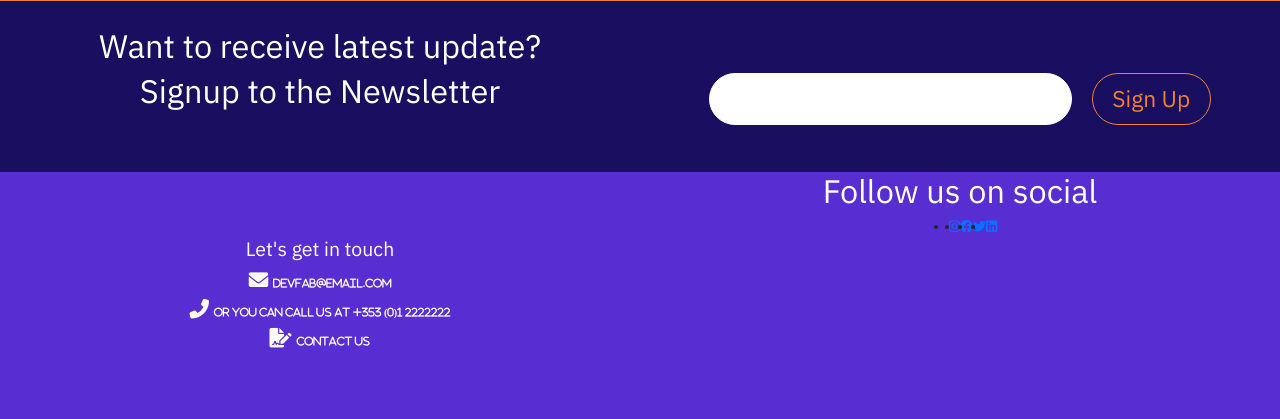
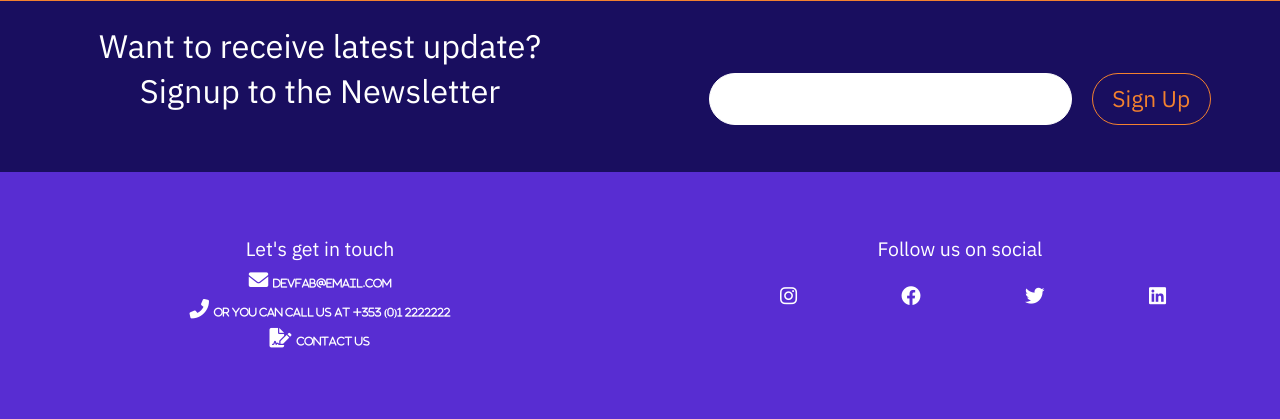
Before and after one commit to cartman1978/dev_fab-service, a Django app: page / in a window 1280 px wide. Shown: the part 1380-1799 px from the top of the page. Run offline with Django 3.2, Linux system fonts and the light colour scheme; some libraries are stand-ins or nearby versions.

Commit message:
styled social media section

```diff
--- a/static/css/base.css
+++ b/static/css/base.css
@@ -681,6 +681,32 @@ strong {
     line-height: 2rem;
 }
 
+.social-col {
+    margin: 5rem 0;
+}
+
+.social-col h3 {
+    text-align: center;
+    font-size: 1.5rem;
+    color: #fff;
+}
+
+.social-media {
+    flex-direction: row;
+    list-style: none;
+    justify-content: space-evenly;
+    margin-top: 2rem;
+    color: #fff;
+}
+
+.social-media-links {
+    color: #fff;
+}
+
+.social-media-links i {
+    font-size: 1.5rem;
+}
+
 .footer-col a {
     font-size: 0.8rem;
     text-decoration: none;
```
